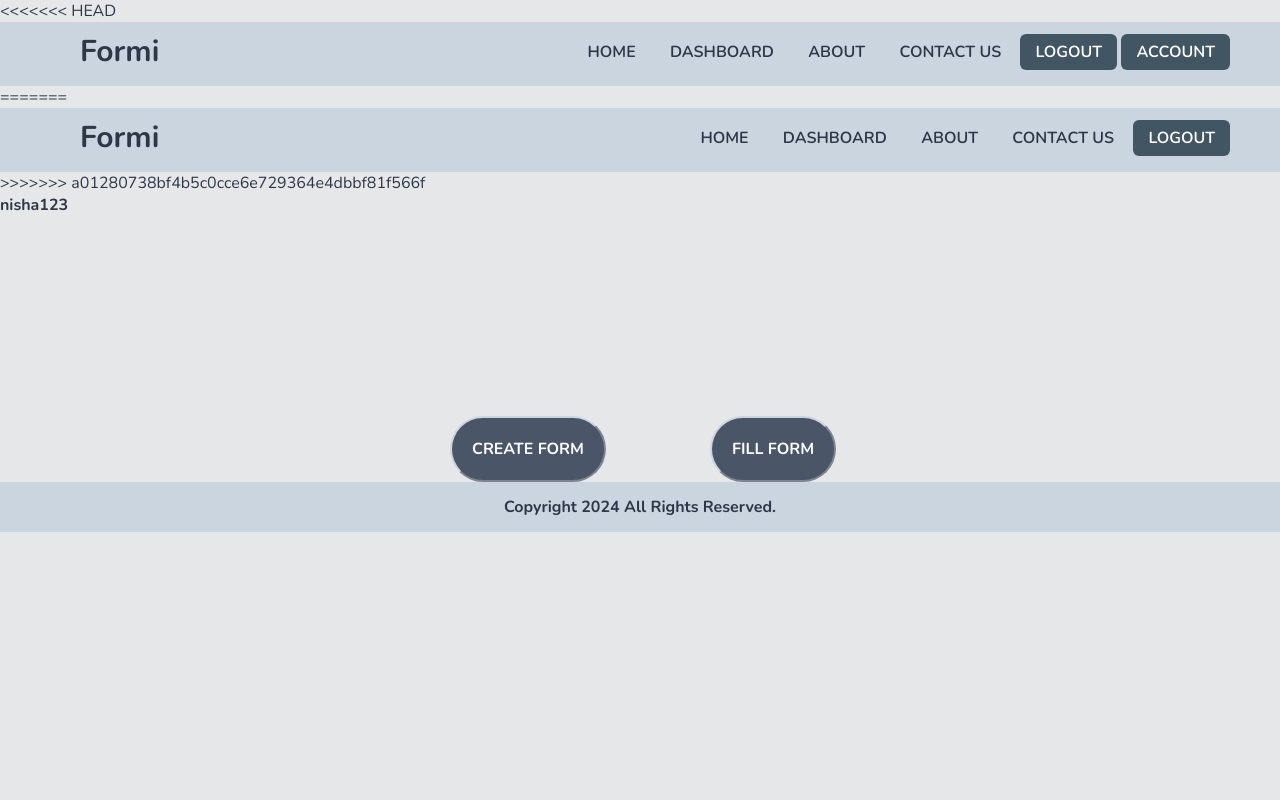
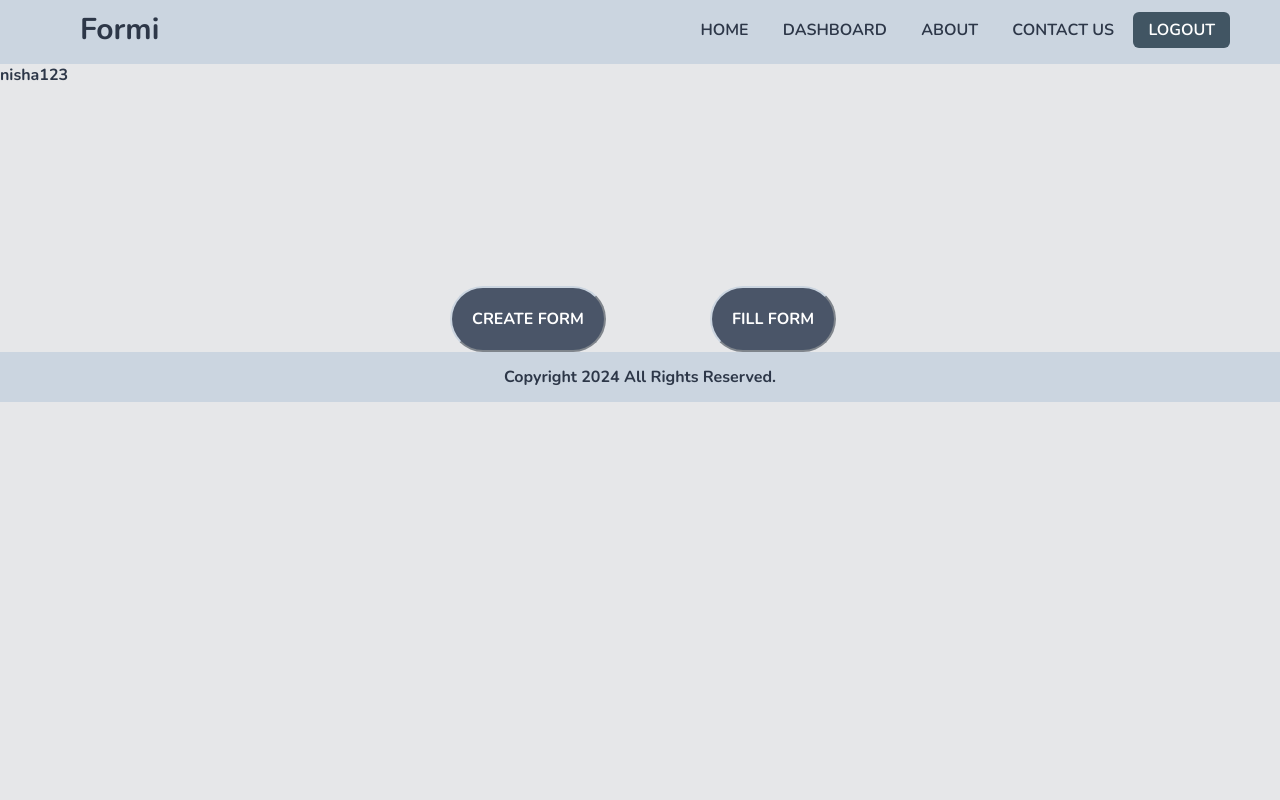
Before and after one commit to Nisharani26/FormPortal, a Flask app: page / in a window 1280 px wide. Run offline with Flask 3, Linux system fonts and the light colour scheme; a user stored in the database is signed in.

Commit message:
Problems solve for home page

```diff
--- a/templates/index.html
+++ b/templates/index.html
@@ -17,35 +17,7 @@
     />
   </head>
   <body>
-<<<<<<< HEAD
-    <nav>
-      <label class="logo">Formi</label>
-      <ul>
-        <li><a class="active" href="/">Home</a></li>
-        <li>
-          <div class="dashop">
-            <a class="active" href="/dashboard">DashBoard</a>
-          </div>
-        </li>
-        <li><a class="active" href="/about">About</a></li>
-        <li><a class="active" href="/contactus">Contact Us</a></li>
-        <li>
-          <div class="acop">
-            {% if session["username"]: %}
-            <a class="active" id="accounttab" href="/logout">Logout</a>
-            {% endif %}
-            <a class="active" id="accounttab" href="/login">Account</a>
-            <!-- <div class="acop" id="acopid">
-              <a href="/login">Login</a>
-              <a href="/signup">SignUp</a>
-            </div> -->
-          </div>
-        </li>
-      </ul>
-    </nav>
-=======
     {% include("nav.html") %}
->>>>>>> a01280738bf4b5c0cce6e729364e4dbbf81f566f
     <h1>{{ session["username"]}}</h1>
     <div class="box">
       <button id="box1"><a href="/dashboard/createform">CREATE FORM</a></button>
```
